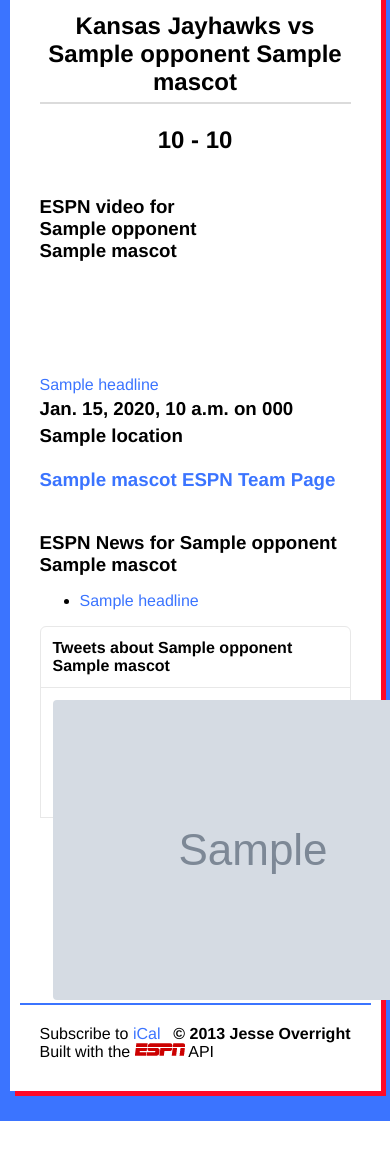
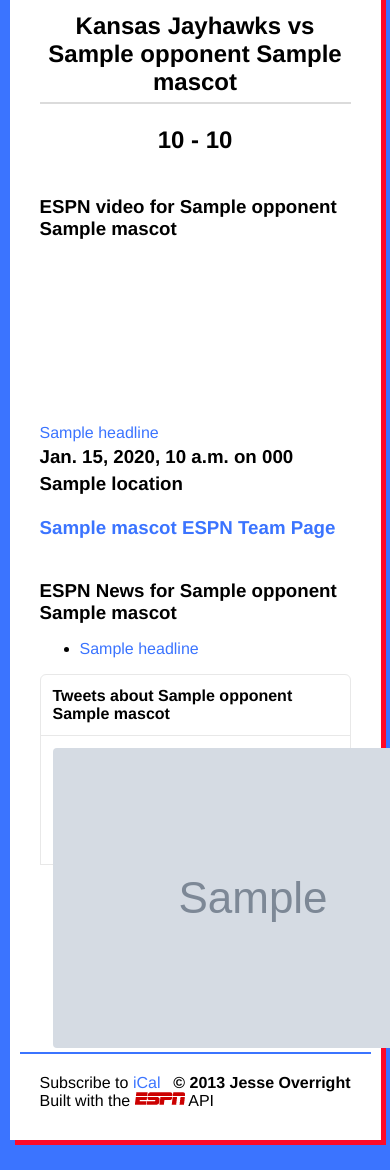
Before and after one commit to jesseoverright/django-jayhawk-schedule, a Django app: template schedule/templates/schedule/game.html in a window 390 px wide; the page is wider, and only the part inside the window is pictured. Shown: the part 190-1360 px from the top of that part. Before the commit the page ends 1311 px from the top of that part, so only its background shows below. Run offline with Django 3.2, Linux system fonts and the light colour scheme; the template is opened without the code that fills it: most values are stand-ins (such as "Sample title", 1, 10 or a date in 2020); grey boxes marked "Sample" are stand-in pictures; some libraries are stand-ins or nearby versions.

Commit message:
css improvements for mobile

```diff
--- a/jayhawkschedule/static/css/jayhawks.css
+++ b/jayhawkschedule/static/css/jayhawks.css
@@ -187,7 +187,7 @@
 
 .tweet {
     font-size: 0.9em;
-    line-height: 16px;
+    line-height: 1.1em;
     border: 1px solid #e8e8e8;
     padding: 12px;
     margin-bottom: -1px;
@@ -271,7 +271,7 @@
         width: 225px;
     }
 
-    #single-game .column {
+    #single-game .column, #single-game .column:nth-child(2) {
         width: 100%;
     }
 }
```
